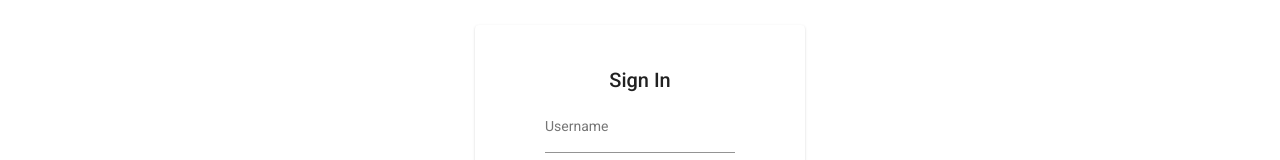
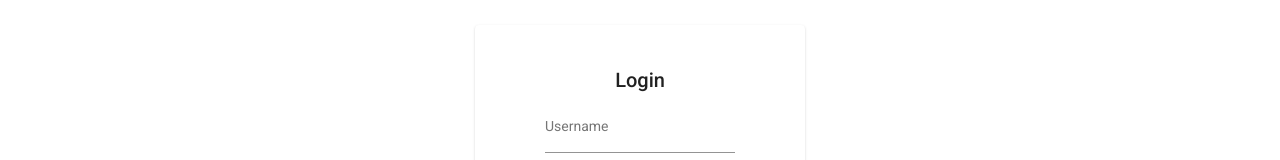
Before and after one commit to Geethanjali12/Angular-Task-01, an Angular app: page /login in a window 1280 px wide. Shown: the part 205-365 px from the top of the page. Built offline with nearby package versions, Linux system fonts and the light colour scheme.

Commit message:
login and register using angular material

```diff
--- a/src/app/login/login.component.html
+++ b/src/app/login/login.component.html
@@ -23,7 +23,7 @@
 
   <mat-card class="box">
     <mat-card-header>
-      <mat-card-title>Sign In</mat-card-title>
+      <mat-card-title>Login</mat-card-title>
     </mat-card-header>
 
     <form class="example-form">
```
